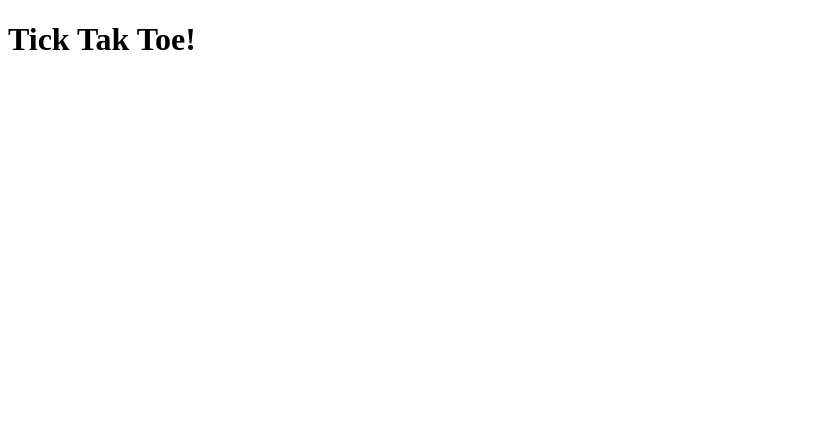
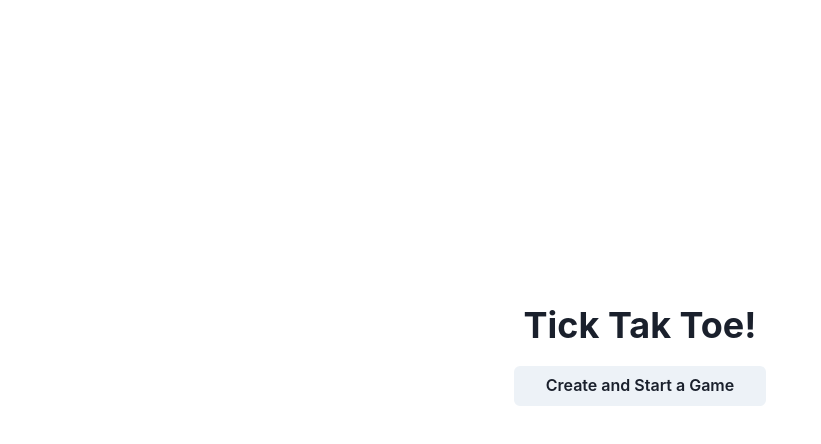
Before and after one commit to devnm21/tic-tac-toe, a React (Create React App) app in the folder frontend/: page / in a window 1280 px wide. Shown: the top 444 px of the page, without its empty margins (0-821 px from the left). Built offline with nearby package versions, Linux system fonts and the light colour scheme.

Commit message:
Setup Chakra-UI and basic screens

```diff
--- a/frontend/package.json
+++ b/frontend/package.json
@@ -3,6 +3,9 @@
   "version": "0.1.0",
   "private": true,
   "dependencies": {
+    "@chakra-ui/react": "^1.8.8",
+    "@emotion/react": "^11",
+    "@emotion/styled": "^11",
     "@testing-library/jest-dom": "^5.16.2",
     "@testing-library/react": "^12.1.4",
     "@testing-library/user-event": "^13.5.0",
@@ -10,6 +13,7 @@
     "@types/node": "^16.11.26",
     "@types/react": "^17.0.41",
     "@types/react-dom": "^17.0.14",
+    "framer-motion": "^6",
     "react": "^17.0.2",
     "react-dom": "^17.0.2",
     "react-router-dom": "^6.2.2",
--- a/frontend/src/routes/index.tsx
+++ b/frontend/src/routes/index.tsx
@@ -1,18 +1,23 @@
 // libraries
 import React, { ReactElement } from 'react';
 import { BrowserRouter as Router, Route, Routes } from 'react-router-dom';
+import { ChakraProvider } from '@chakra-ui/react';
 
 // Pages
 import Home from 'views/home';
+import Game from 'views/game';
 
-const IndexRouter: React.FC = (): ReactElement => {
+const App: React.FC = (): ReactElement => {
 	return (
-		<Router>
-			<Routes>
-				<Route path='/' element={<Home />} />
-			</Routes>
-		</Router>
+		<ChakraProvider>
+			<Router>
+				<Routes>
+					<Route path='/' element={<Home />} />
+					<Route path='/newGame/:id' element={<Game />} />
+				</Routes>
+			</Router>
+		</ChakraProvider>
 	);
 };
 
-export default IndexRouter;
+export default App;
--- /dev/null
+++ b/frontend/src/views/game/index.tsx
@@ -0,0 +1,17 @@
+import React from 'react';
+import { Center, Heading, Stack} from '@chakra-ui/react';
+
+const Game = () => {
+	return <>
+		<Center>
+			<Stack marginTop={'23%'} >
+				<Heading as={'h1'} >
+					Make your move!
+				</Heading>
+			</Stack>
+
+		</Center>
+	</>;
+};
+
+export default Game;
--- a/frontend/src/views/home/index.tsx
+++ b/frontend/src/views/home/index.tsx
@@ -1,7 +1,15 @@
 import React from 'react';
+import {Button, Center, Heading, Stack} from '@chakra-ui/react';
+
 const Home = () => {
 	return <>
-		<h1>Tick Tak Toe!</h1>
+		<Center>
+			<Stack marginTop={'23%'} >
+				<Heading padding={'10px'} as={'h4'} >Tick Tak Toe!</Heading>
+				<Button>Create and Start a Game</Button>
+			</Stack>
+
+		</Center>
 	</>;
 };
 
```
Also changed, not shown: 1 other file (tests, documents, lock files or other folders).
